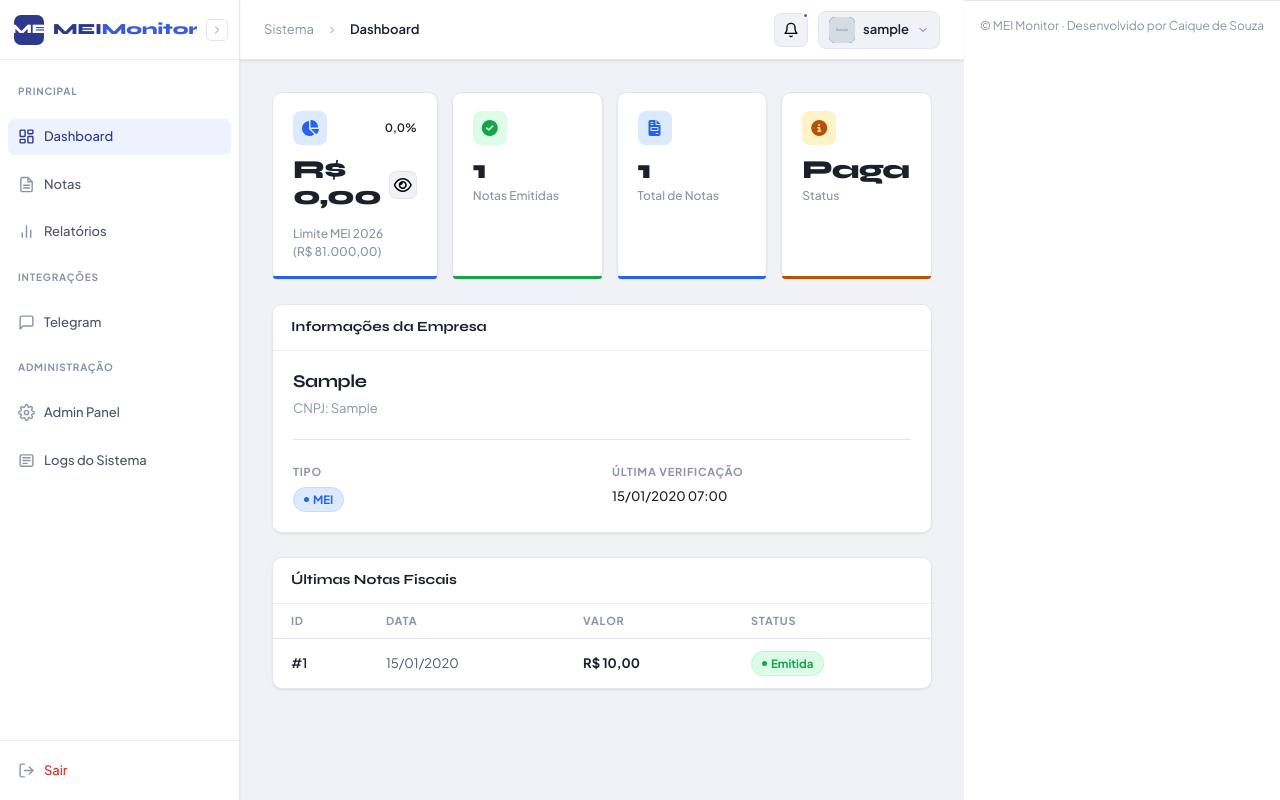
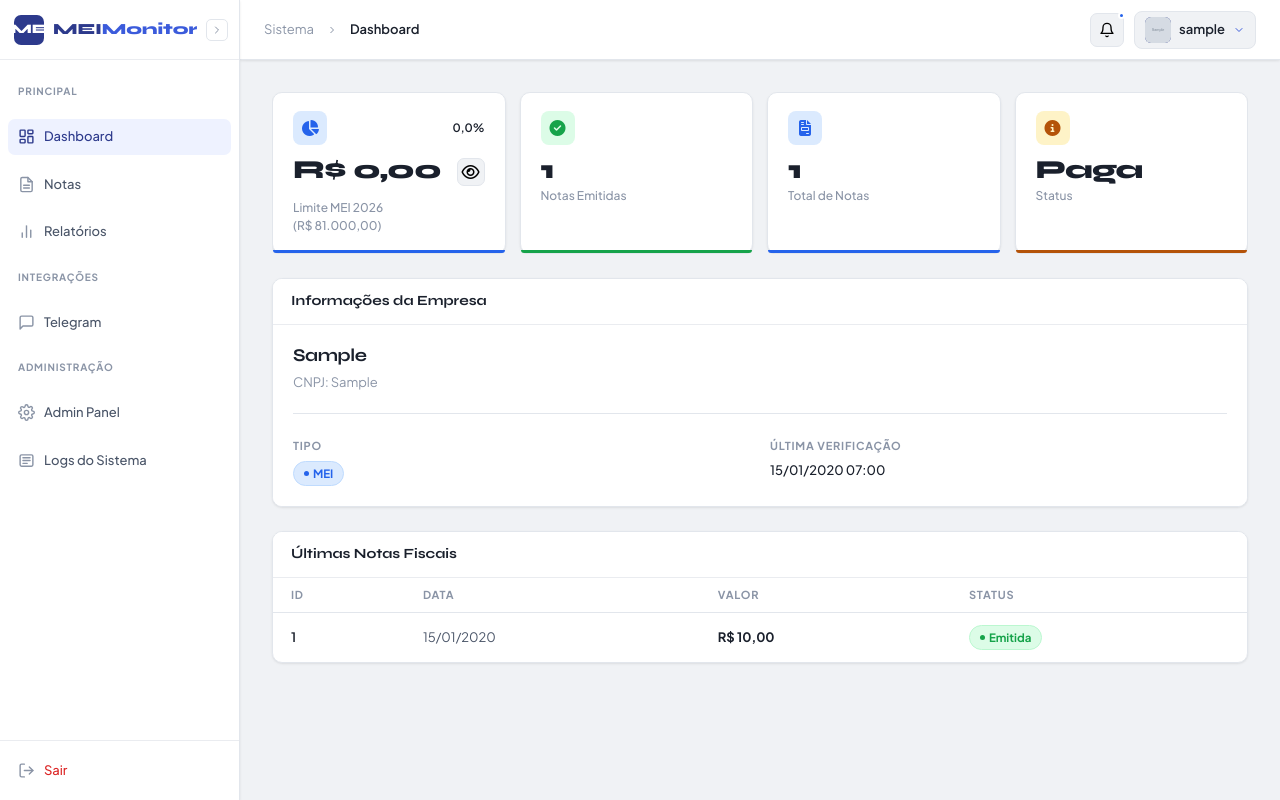
Before and after one commit to 95Caique/mei_monitor, a Django app: page / in a window 1280 px wide. Run offline with Django 5.2, Linux system fonts and the light colour scheme; a user stored in the database is signed in; tables that the repository leaves empty hold one stand-in row (values such as "Sample post"); grey boxes marked "Sample" are stand-in pictures.

Commit message:
FIX: Ajuste na responsividade da /home

```diff
--- a/static/css/styles.css
+++ b/static/css/styles.css
@@ -830,12 +927,20 @@
   color: var(--text);
   line-height: 1;
   margin-bottom: 4px;
+  word-break: break-word;
+  overflow-wrap: break-word;
+  width: 100%;
+  box-sizing: border-box;
 }
 
 .metric-label {
   font-size: 12px;
   color: var(--text-muted);
   font-weight: 500;
+  word-break: break-word;
+  overflow-wrap: break-word;
+  width: 100%;
+  box-sizing: border-box;
 }
 
 .metric-delta {
@@ -878,6 +983,11 @@
   border-collapse: collapse;
 }
 
+tbody td {
+  word-break: break-word;
+  overflow-wrap: break-word;
+}
+
 @media (max-width: 768px) {
   table {
     font-size: 12px;
@@ -959,6 +1066,7 @@
   font-weight: 700;
   color: var(--text);
   font-size: 13px;
+  white-space: nowrap;
 }
 
 
@@ -1031,7 +1139,49 @@
   background: #8A94A6;
 }
 
-
+/* ═════════════════════════════════════════════════════════════════════
+   STATUS DOTS (Para mobile)
+   ═════════════════════════════════════════════════════════════════════ */
+
+.badge-desktop {
+  display: inline-block;
+}
+
+.status-dot {
+  display: none;
+  width: 12px;
+  height: 12px;
+  border-radius: 50%;
+  margin-right: 4px;
+  vertical-align: middle;
+}
+
+.status-dot.issued {
+  background: #16A34A;
+}
+
+.status-dot.cancelled {
+  background: #DC2626;
+}
+
+.status-dot.draft {
+  background: #B45309;
+}
+
+.status-dot.paid {
+  background: #2563EB;
+}
+
+/* Hide badges on mobile, show dots */
+@media (max-width: 768px) {
+  .badge-desktop {
+    display: none;
+  }
+
+  .status-dot {
+    display: inline-block;
+  }
+}
 .btn {
   display: inline-flex;
   align-items: center;
@@ -1457,14 +1609,6 @@
 }
 
 /* Espaçamento padrão */
-footer {
-  text-align: center;
-  padding: 16px;
-  color: var(--text-muted);
-  font-size: 12px;
-  border-top: 1px solid var(--border);
-  background: var(--surface);
-}
 
 /* Forms melhorados */
 input[type="text"],
--- a/templates/base.html
+++ b/templates/base.html
@@ -204,10 +204,6 @@
         {% endif %}
         {% block content %}{% endblock %}
     </div>
-
-    <footer style="text-align:center;padding:16px;color:var(--text-muted);font-size:12px;border-top:1px solid var(--border);">
-        &copy; MEI Monitor &middot; Desenvolvido por Caique de Souza
-    </footer>
 </div>
 
 {% else %}
--- a/templates/dashboard/home.html
+++ b/templates/dashboard/home.html
@@ -31,7 +31,6 @@
     <div class="metric-card c-green">
         <div class="metric-header">
             <div class="metric-icon"><i class="fas fa-check-circle"></i></div>
-<!--            <span class="metric-delta up">↑ 0%</span>-->
         </div>
         <div class="metric-value">{{ empresa.invoices.count }}</div>
         <div class="metric-label">Notas Emitidas</div>
@@ -59,12 +58,12 @@
             <div class="table-head">
                 <h3>Informações da Empresa</h3>
             </div>
-            <div style="padding: 20px;">
+            <div class="company-info-content" style="padding: 20px;">
                 <div style="margin-bottom: 24px; padding-bottom: 20px; border-bottom: 1px solid var(--border);">
-                    <h2 style="font-family: var(--font-display); font-size: 18px; font-weight: 700; color: var(--text); margin-bottom: 6px; letter-spacing: -.4px; word-break: break-word;">
+                    <h2 style="font-family: var(--font-display); font-size: 18px; font-weight: 700; color: var(--text); margin-bottom: 6px; letter-spacing: -.4px; word-break: break-word; overflow-wrap: break-word;">
                         {{ empresa.razao_social }}
                     </h2>
-                    <p style="color: var(--text-muted); font-size: 13px; margin: 0; word-break: break-word;">CNPJ: {{ empresa.cnpj|format_cnpj }}</p>
+                    <p style="color: var(--text-muted); font-size: 13px; margin: 0; word-break: break-word; overflow-wrap: break-word;">CNPJ: {{ empresa.cnpj|format_cnpj }}</p>
                 </div>
 
                 <div style="display: grid; grid-template-columns: 1fr 1fr; gap: 20px;">
@@ -74,7 +73,7 @@
                     </div>
                     <div>
                         <div style="font-size: 11px; font-weight: 700; letter-spacing: .07em; text-transform: uppercase; color: var(--text-muted); margin-bottom: 6px;">Última Verificação</div>
-                        <div style="font-size: 13px; color: var(--text); font-weight: 500;">{{ empresa.last_checked|date:"d/m/Y H:i" }}</div>
+                        <div style="font-size: 13px; color: var(--text); font-weight: 500; word-break: break-word;">{{ empresa.last_checked|date:"d/m/Y H:i" }}</div>
                     </div>
                 </div>
             </div>
@@ -97,10 +96,11 @@
                 <tbody>
                     {% for inv in empresa.invoices.all|dictsortreversed:"created_at"|slice:":5" %}
                     <tr>
-                        <td class="td-name">#{{ inv.invoice_id }}</td>
+                        <td class="td-name">{{ inv.invoice_id }}</td>
                         <td>{{ inv.created_at|date:"d/m/Y" }}</td>
                         <td class="td-valor">R$ {{ inv.total|currency_pt }}</td>
                         <td>
+                            <span class="badge-desktop">
                                 {% if inv.status == 'ISSUED' %}
                                     <span class="badge badge-green">Emitida</span>
                                 {% elif inv.status == 'DRAFT' %}
@@ -112,6 +112,8 @@
                                 {% else %}
                                     <span class="badge badge-gray">{{ inv.status }}</span>
                                 {% endif %}
+                            </span>
+                            <span class="status-dot {% if inv.status == 'ISSUED' %}issued{% elif inv.status == 'CANCELLED' %}cancelled{% elif inv.status == 'DRAFT' %}draft{% elif inv.status == 'Paga' %}paid{% endif %}" title="{% if inv.status == 'ISSUED' %}Emitida{% elif inv.status == 'CANCELLED' %}Cancelada{% elif inv.status == 'DRAFT' %}Rascunho{% elif inv.status == 'Paga' %}Paga{% endif %}"></span>
                         </td>
                     </tr>
                     {% endfor %}
```
Also changed, not shown: other parts of static/css/styles.css (+110 -14 lines). Lines whose indentation alone changed are shown as unchanged.
